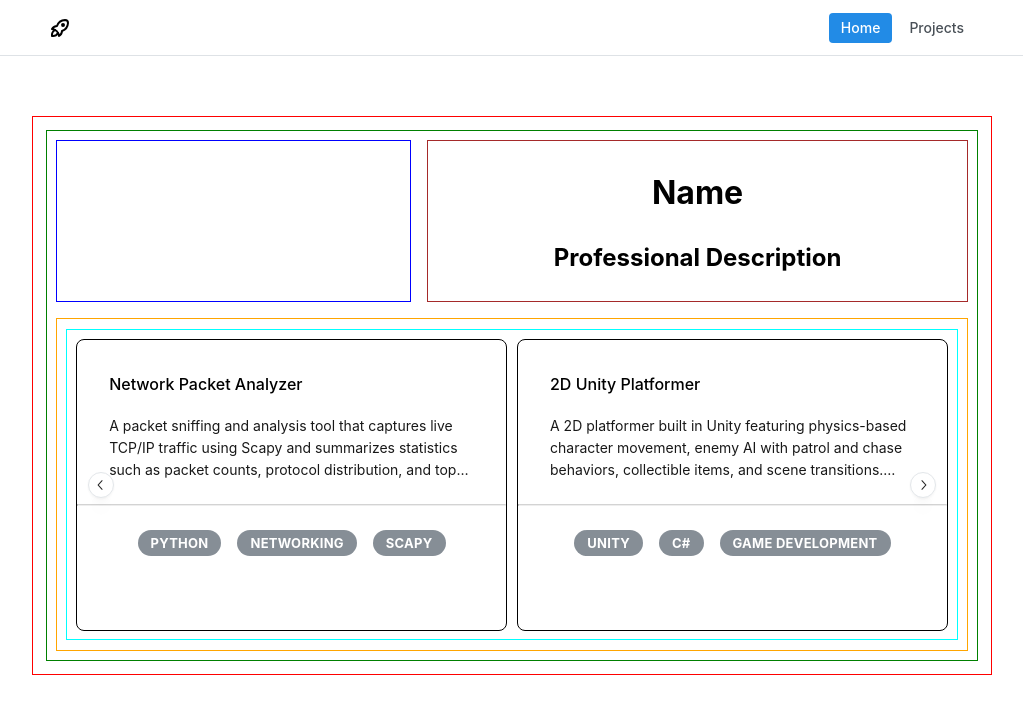
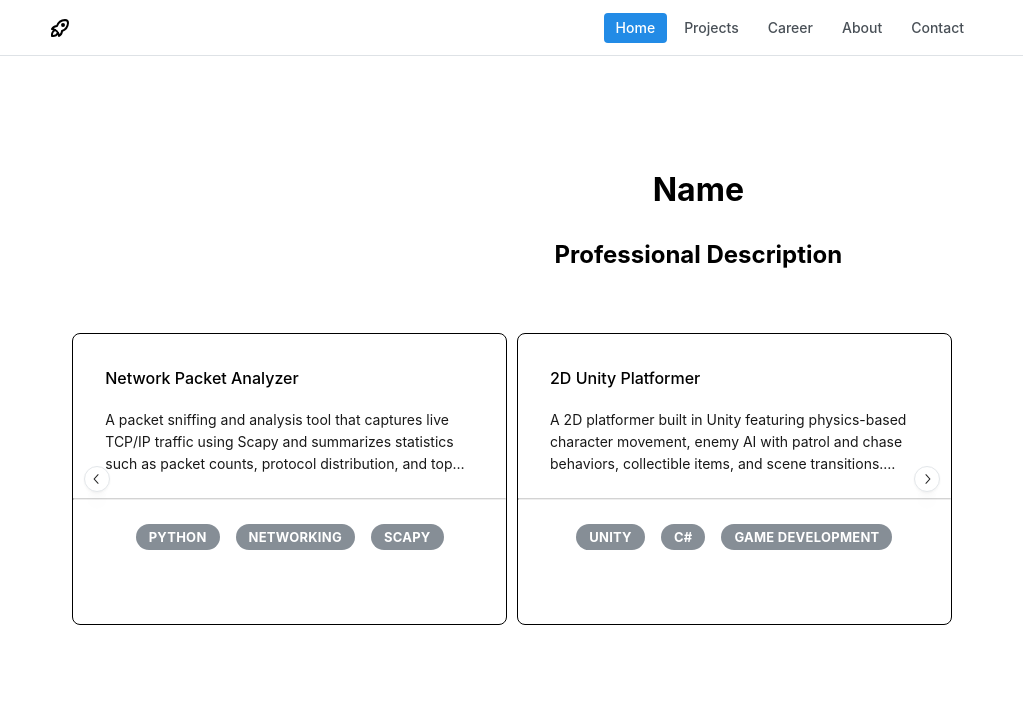
Before and after one commit to jacobbrockett/personal-portfolio, a React (Vite) app: page / in a window 1280 px wide. Shown: the top 714 px of the page, without its empty margins (128-1151 px from the left). Built offline with nearby package versions, Linux system fonts and the light colour scheme.

Commit message:
added pages and navbar links for career, about, and contact pages

```diff
--- a/src/App.tsx
+++ b/src/App.tsx
@@ -7,6 +7,9 @@ import HomePage from "./pages/HomePage.tsx";
 import ProjectCardsPage from "./pages/ProjectCardsPage.tsx";
 import ProjectPage from "./pages/ProjectPage.tsx";
 import HeaderNavBar from "./components/HeaderNavBar.tsx";
+import CareerPage from "./pages/CareerPage.tsx";
+import AboutPage from "./pages/AboutPage.tsx";
+import ContactPage from "./pages/ContactPage.tsx";
 
 function App() {
 
@@ -17,6 +20,9 @@ function App() {
                 <Route path="/" element={<HomePage/>} />
                 <Route path="/projects" element={<ProjectCardsPage/>}/>
                 <Route path="/projects/:id" element={<ProjectPage />} />
+                <Route path="/career" element={<CareerPage />} />
+                <Route path="/about" element={<AboutPage />} />
+                <Route path="/contact" element={<ContactPage />} />
             </Routes>
         </MantineProvider>
     )
--- a/src/components/HeaderNavBar.tsx
+++ b/src/components/HeaderNavBar.tsx
@@ -7,6 +7,9 @@ import {IconRocket} from '@tabler/icons-react';
 const links = [
     {link: '/', label: 'Home'},
     {link: '/projects', label: 'Projects'},
+    {link: '/career', label: 'Career'},
+    {link: '/about', label: 'About'},
+    {link: '/contact', label: 'Contact'},
 ];
 
 function HeaderNavBar() {
--- a/src/components/ProjectCarousel.module.css
+++ b/src/components/ProjectCarousel.module.css
@@ -1,5 +1,5 @@
 .carousel {
-    border: aqua 1px solid;
+    /*border: aqua 1px solid;*/
     max-width: 100%;
     max-height: 100%;
     padding: 1%
--- /dev/null
+++ b/src/pages/AboutPage.tsx
@@ -0,0 +1,11 @@
+// import classes from "./AboutPage.module.css";
+
+function AboutPage() {
+    return (
+        <>
+            <h1>About Page coming soon...</h1>
+        </>
+    );
+}
+
+export default AboutPage;
--- /dev/null
+++ b/src/pages/CareerPage.tsx
@@ -0,0 +1,11 @@
+// import classes from "./CareerPage.module.css";
+
+function CareerPage() {
+    return (
+        <>
+            <h1>Career Page coming soon...</h1>
+        </>
+    );
+}
+
+export default CareerPage;
--- /dev/null
+++ b/src/pages/ContactPage.tsx
@@ -0,0 +1,11 @@
+// import classes from "./ContactPage.module.css";
+
+function ContactPage() {
+    return (
+        <>
+            <h1>Contact Page coming soon...</h1>
+        </>
+    );
+}
+
+export default ContactPage;
--- a/src/pages/HomePage.module.css
+++ b/src/pages/HomePage.module.css
@@ -1,30 +1,30 @@
 
 .homeContainer {
-    border: 1px solid red;
+    /*border: 1px solid red;*/
     padding: 1%;
 }
 
 .homeGrid {
-    border:1px solid green;
+    /*border:1px solid green;*/
     padding: 1%;
 }
 
 .helloWorld {
-    border: 1px solid blue;
+    /*border: 1px solid blue;*/
     padding: 1%;
     height: 100%;
     justify-items: center;
 }
 
 .aboutMe {
-    border: 1px solid brown;
+    /*border: 1px solid brown;*/
     padding: 1%;
     height: 100%;
     justify-items: center;
 }
 
 .projectCarousel {
-    border: 1px solid orange;
+    /*border: 1px solid orange;*/
     padding: 1%;
     height: 100%;
     justify-items: center;
```
Also changed, not shown: src/pages/AboutPage.module.css (added), src/pages/CareerPage.module.css (added), src/pages/ContactPage.module.css (added).
